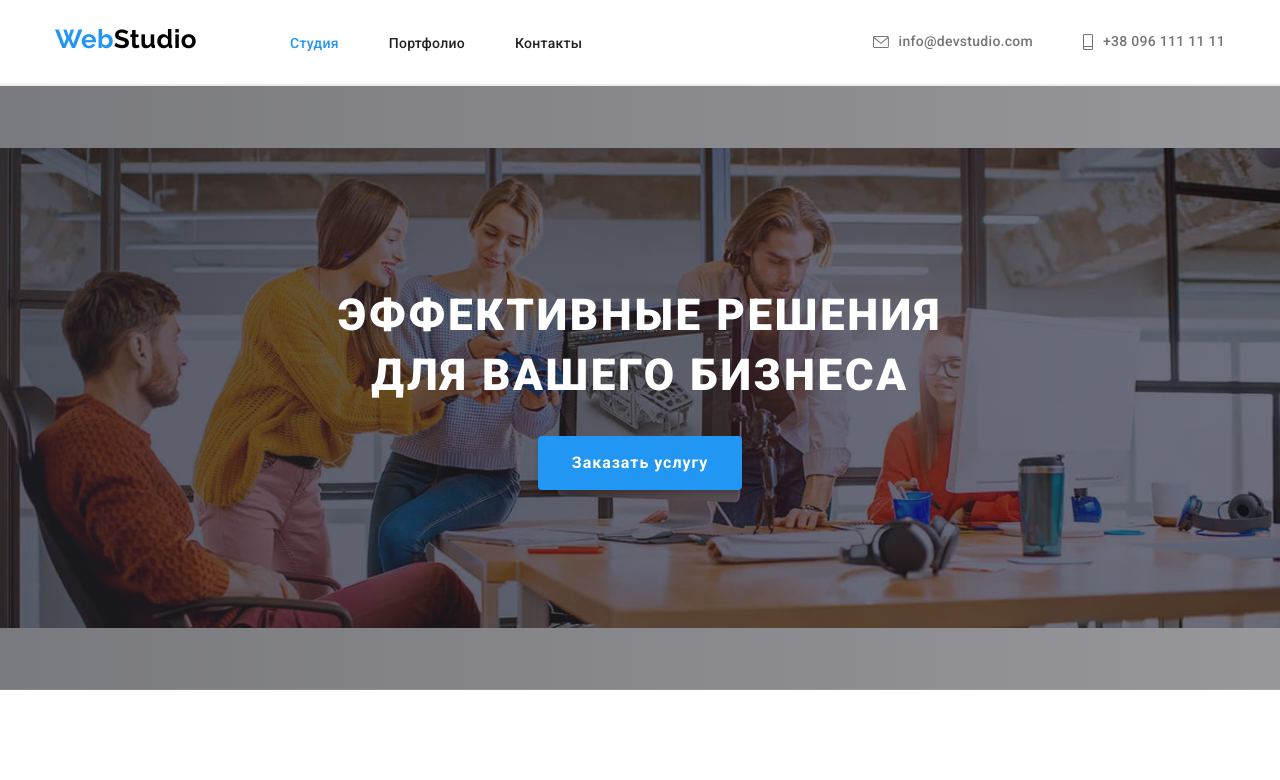
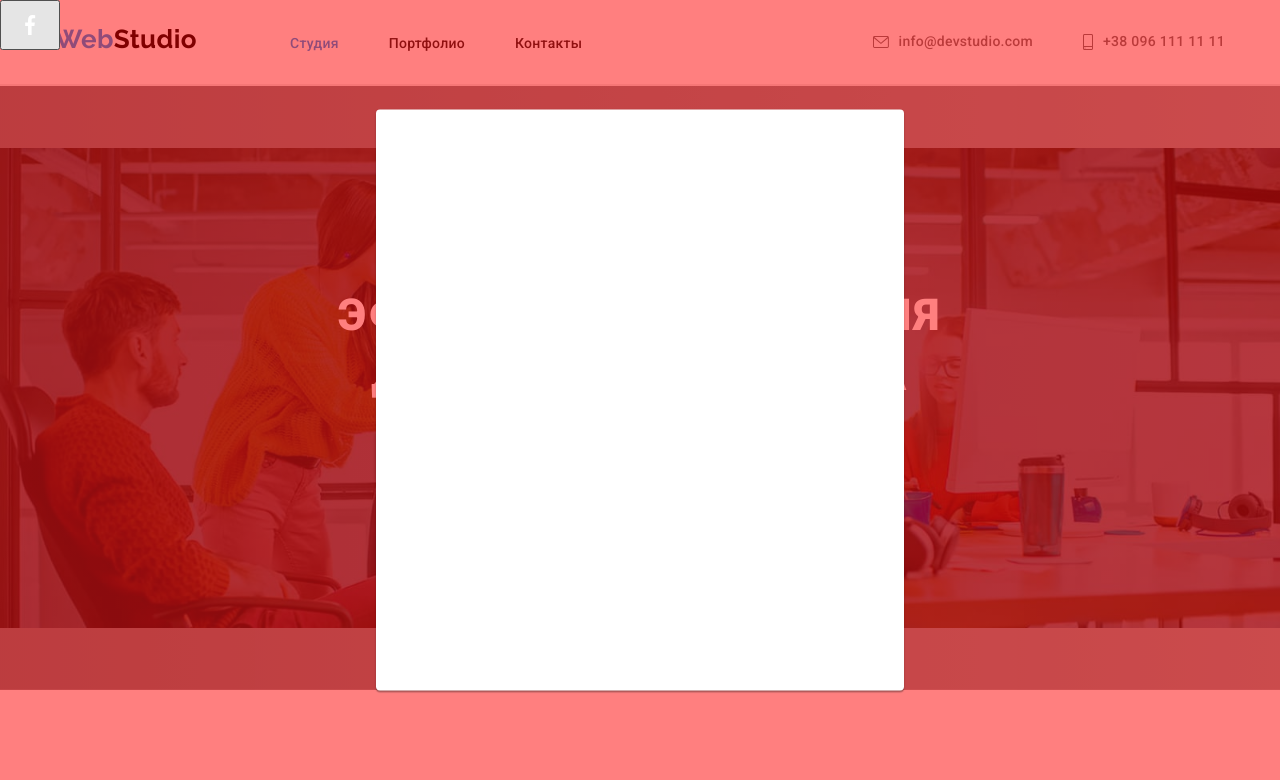
Before and after one commit to IvanProkh/goit-markup-hw-05, a plain HTML site: page index.html in a window 1280 px wide. Both pictures are taken after a click on the button "Заказать услугу". Shown: the top 780 px of the page. Drawn offline with nearby package versions, Linux system fonts and the light colour scheme.

Commit message:
add backdrop and JS

```diff
--- a/css/style.css
+++ b/css/style.css
@@ -644,3 +644,37 @@ ul {
   flex-wrap: wrap;
 }
 /* =========== PORTFOLIO.HTML styles ends here =========== */
+
+.backdrop {
+  position: fixed;
+  top: 0;
+  left: 0;
+
+  height: 100%;
+  width: 100%;
+
+  background-color: rgba(255, 0, 0, 0.5);
+}
+
+.backdrop.is-hidden {
+  opacity: 0;
+  pointer-events: none;
+}
+
+modal-close {
+}
+
+.modal {
+  position: absolute;
+  top: 50%;
+  left: 50%;
+  transform: translate(-50%, -50%);
+
+  width: 528px;
+  height: 581px;
+
+  background: #ffffff;
+  box-shadow: 0px 1px 3px rgba(0, 0, 0, 0.12), 0px 1px 1px rgba(0, 0, 0, 0.14),
+    0px 2px 1px rgba(0, 0, 0, 0.2);
+  border-radius: 4px;
+}
--- a/index.html
+++ b/index.html
@@ -59,7 +59,7 @@
         <section class="hero section-padding-bottom">
             <div class="container div-hero">
                 <h1 class="hero-headline">Эффективные решения <br> для вашего бизнеса</h1>
-                <button class="button primary" type="button">Заказать услугу</button>
+                <button class="button primary" type="button" data-modal-open>Заказать услугу</button>
             </div>
         </section>
 
@@ -371,5 +371,17 @@
             </div>
         </div>
     </footer>
+
+<div class="backdrop is-hidden" data-modal>
+    <div class="modal"></div>
+
+    <button class="modal-close" data-modal-close>
+        <svg class="footer-social" width="44" height="44">
+            <use href="./images/icons.svg#icon-facebook"></use>
+        </svg>
+    </button>
+</div>
+
+<script src="./js/modal.js"></script>
 </body>
 </html>
--- /dev/null
+++ b/js/modal.js
@@ -0,0 +1,14 @@
+(() => {
+  const refs = {
+    openModalBtn: document.querySelector('[data-modal-open]'),
+    closeModalBtn: document.querySelector('[data-modal-close]'),
+    modal: document.querySelector('[data-modal]'),
+  };
+
+  refs.openModalBtn.addEventListener('click', toggleModal);
+  refs.closeModalBtn.addEventListener('click', toggleModal);
+
+  function toggleModal() {
+    refs.modal.classList.toggle('is-hidden');
+  }
+})();
```
